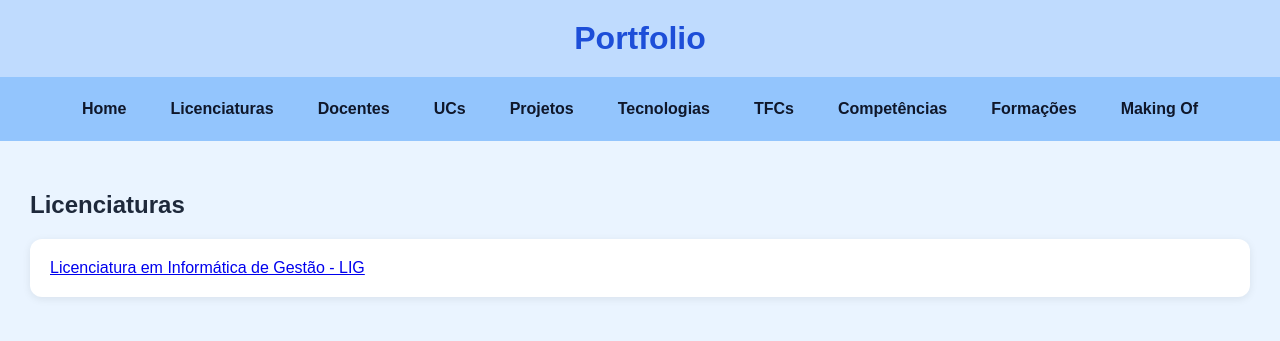
After one commit to andreiaaa3/andreianunes_22109520_PW, a Django app: page /portfolio/licenciaturas/ in a window 1280 px wide. The commit adds this page. Shown: the top 341 px of the page. Run offline with Django 5.2, Linux system fonts and the light colour scheme; data comes from the database, SQL or seed files in the repository.

Commit message:
Portfolio urls a funcionar, licenciatura com hiperligação à pagina de detalhe

```diff
--- a/escola/templates/escola/base.html
+++ b/escola/templates/escola/base.html
@@ -12,6 +12,9 @@
         <h1>Escola</h1>
         <nav>
             <a href="{% url 'cursos' %}">Cursos</a>
+            <a href="{% url 'professores' %}">Professores</a>
+            <a href="{% url 'alunos' %}">Alunos</a>
+
 
         </nav>
     </header>
--- a/escola/urls.py
+++ b/escola/urls.py
@@ -5,4 +5,8 @@ from . import views
 
 urlpatterns = [
     path('cursos/', views.cursos_view, name="cursos"),
+    path('professores/', views.professor_view, name="professores"),
+    path('alunos/', views.alunos_view, name="alunos"),
+
+
 ]
--- /dev/null
+++ b/portfolio/templates/portfolio/base.html
@@ -0,0 +1,85 @@
+<!DOCTYPE html>
+<html lang="pt">
+<head>
+    <meta charset="UTF-8">
+    <title>{% block title %}Portfolio{% endblock %}</title>
+
+    <style>
+        body {
+            background-color: #eaf4ff;
+            font-family: Arial, sans-serif;
+            margin: 0;
+            padding: 0;
+            color: #1e293b;
+        }
+
+        header {
+            background-color: #bfdbfe;
+            padding: 20px;
+            text-align: center;
+        }
+
+        h1 {
+            margin: 0;
+            color: #1d4ed8;
+        }
+
+        nav {
+            background-color: #93c5fd;
+            padding: 15px;
+            display: flex;
+            justify-content: center;
+            gap: 20px;
+            flex-wrap: wrap;
+        }
+
+        nav a {
+            text-decoration: none;
+            color: #0f172a;
+            font-weight: bold;
+            padding: 8px 12px;
+            border-radius: 8px;
+        }
+
+        nav a:hover {
+            background-color: #dbeafe;
+            color: #1d4ed8;
+        }
+
+        main {
+            padding: 30px;
+        }
+
+        .card {
+            background-color: white;
+            padding: 20px;
+            margin-bottom: 15px;
+            border-radius: 12px;
+            box-shadow: 0 2px 8px rgba(0, 0, 0, 0.08);
+        }
+    </style>
+</head>
+<body>
+    <header>
+        <h1>Portfolio</h1>
+    </header>
+
+    <nav>
+        <a href="{% url 'home' %}">Home</a>
+        <a href="{% url 'licenciaturas' %}">Licenciaturas</a>
+        <a href="{% url 'docentes' %}">Docentes</a>
+        <a href="{% url 'ucs' %}">UCs</a>
+        <a href="{% url 'projetos' %}">Projetos</a>
+        <a href="{% url 'tecnologias' %}">Tecnologias</a>
+        <a href="{% url 'tfcs' %}">TFCs</a>
+        <a href="{% url 'competencias' %}">Competências</a>
+        <a href="{% url 'formacoes' %}">Formações</a>
+        <a href="{% url 'makingof' %}">Making Of</a>
+    </nav>
+
+    <main>
+        {% block content %}
+        {% endblock %}
+    </main>
+</body>
+</html>
--- /dev/null
+++ b/portfolio/templates/portfolio/licenciaturas.html
@@ -0,0 +1,19 @@
+{% extends "portfolio/base.html" %}
+
+{% block title %}Licenciaturas{% endblock %}
+
+{% block content %}
+    <h2>Licenciaturas</h2>
+
+    {% for licenciatura in licenciaturas %}
+        <div class="card">
+            <a href="{% url 'licenciatura' licenciatura.id %}">
+                {{ licenciatura.nome }} - {{ licenciatura.sigla }}
+            </a>
+        </div>
+    {% empty %}
+        <div class="card">
+            <p>Sem licenciaturas.</p>
+        </div>
+    {% endfor %}
+{% endblock %}
--- /dev/null
+++ b/portfolio/urls.py
@@ -0,0 +1,16 @@
+from django.urls import path
+from . import views
+
+urlpatterns = [
+    path("", views.home, name="home"),
+    path("licenciaturas/", views.licenciaturas_view, name="licenciaturas"),
+    path("licenciaturas/<int:id>/", views.licenciatura_view, name="licenciatura"),
+    path("docentes/", views.docentes_view, name="docentes"),
+    path("ucs/", views.ucs_view, name="ucs"),
+    path("projetos/", views.projetos_view, name="projetos"),
+    path("tecnologias/", views.tecnologias_view, name="tecnologias"),
+    path("tfcs/", views.tfcs_view, name="tfcs"),
+    path("competencias/", views.competencias_view, name="competencias"),
+    path("formacoes/", views.formacoes_view, name="formacoes"),
+    path("makingof/", views.makingof_view, name="makingof"),
+]
--- a/portfolio/views.py
+++ b/portfolio/views.py
@@ -1,3 +1,45 @@
 from django.shortcuts import render
+from .models import (Licenciatura, Docente, UnidadeCurricular, Tecnologia, Projeto, TFC, Competencia, Formacao, MakingOf)
 
-# Create your views here.
+def home(request):
+    return render(request, "portfolio/home.html")
+
+def licenciaturas_view(request):
+    licenciaturas = Licenciatura.objects.all()
+    return render(request, "portfolio/licenciaturas.html", {"licenciaturas": licenciaturas})
+
+def licenciatura_view(request, id):
+    licenciatura = Licenciatura.objects.get(id=id)
+    return render(request, "portfolio/licenciatura.html", {"licenciatura": licenciatura})
+
+def docentes_view(request):
+    docentes = Docente.objects.all()
+    return render(request, "portfolio/docentes.html", {"docentes": docentes})
+
+def ucs_view(request):
+    ucs = UnidadeCurricular.objects.all()
+    return render(request, "portfolio/ucs.html", {"ucs": ucs})
+
+def projetos_view(request):
+    projetos = Projeto.objects.all()
+    return render(request, "portfolio/projetos.html", {"projetos": projetos})
+
+def tecnologias_view(request):
+    tecnologias = Tecnologia.objects.all()
+    return render(request, "portfolio/tecnologias.html", {"tecnologias": tecnologias})
+
+def tfcs_view(request):
+    tfcs = TFC.objects.all()
+    return render(request, "portfolio/tfcs.html", {"tfcs": tfcs})
+
+def competencias_view(request):
+    competencias = Competencia.objects.all()
+    return render(request, "portfolio/competencias.html", {"competencias": competencias})
+
+def formacoes_view(request):
+    formacoes = Formacao.objects.all()
+    return render(request, "portfolio/formacoes.html", {"formacoes": formacoes})
+
+def makingof_view(request):
+    makingofs = MakingOf.objects.all()
+    return render(request, "portfolio/makingof.html", {"makingofs": makingofs})
--- a/project/urls.py
+++ b/project/urls.py
@@ -26,7 +26,8 @@ urlpatterns = [
     ##path("ginasio/", include("ginasio.urls")),
     ##path("receita/", include("receita.urls")),
     ##path("loja/", include("loja.urls")),
-    ##path("portfolio/", include("portfolio.urls")),
+    path("portfolio/", include("portfolio.urls")),
+
 ]
 
 if settings.DEBUG:
```
Also changed, not shown: escola/views.py (+16 -1 lines), portfolio/templates/portfolio/competencias.html (added, +17 -0 lines), portfolio/templates/portfolio/docentes.html (added, +17 -0 lines), portfolio/templates/portfolio/formacoes.html (added, +17 -0 lines), portfolio/templates/portfolio/home.html (added, +10 -0 lines), portfolio/templates/portfolio/licenciatura.html (added, +38 -0 lines), portfolio/templates/portfolio/makingof.html (added, +17 -0 lines), portfolio/templates/portfolio/projetos.html (added, +17 -0 lines), portfolio/templates/portfolio/tecnologias.html (added, +17 -0 lines), portfolio/templates/portfolio/tfcs.html (added, +17 -0 lines), portfolio/templates/portfolio/ucs.html (added, +17 -0 lines).
